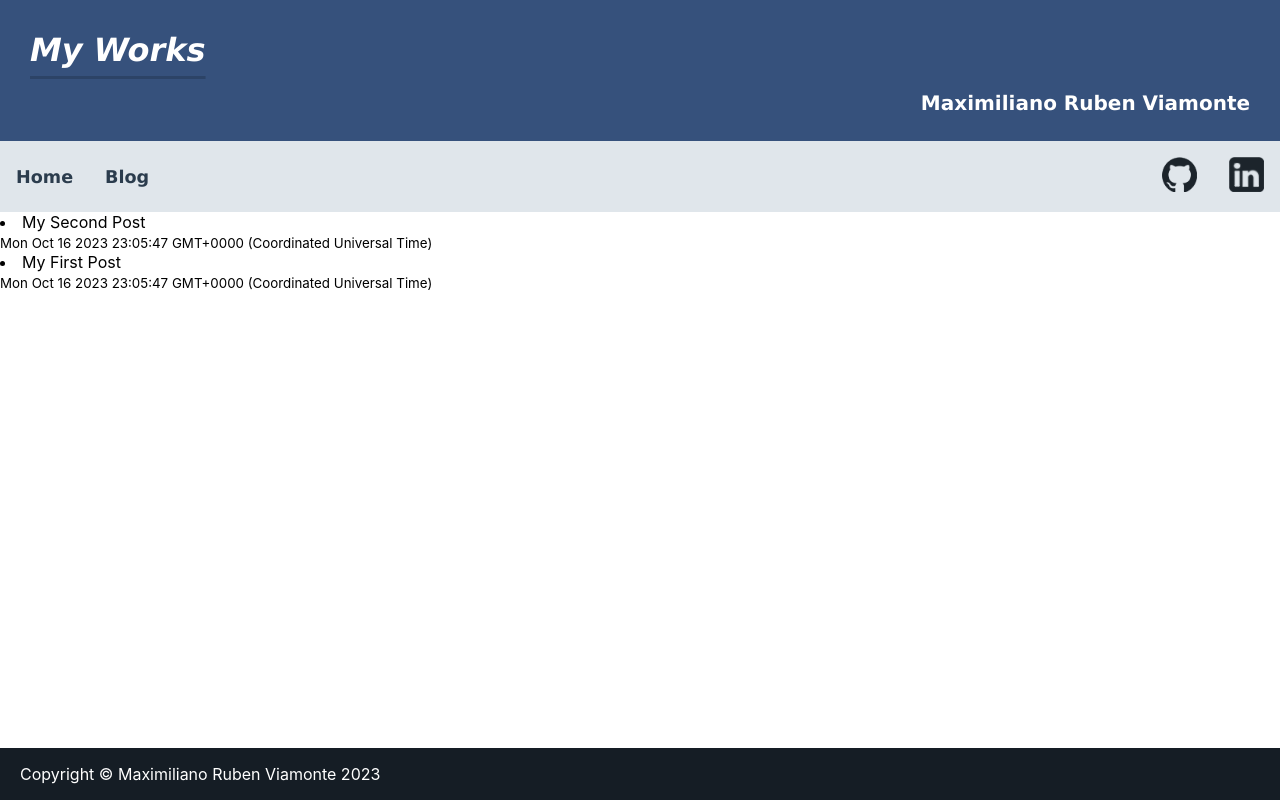
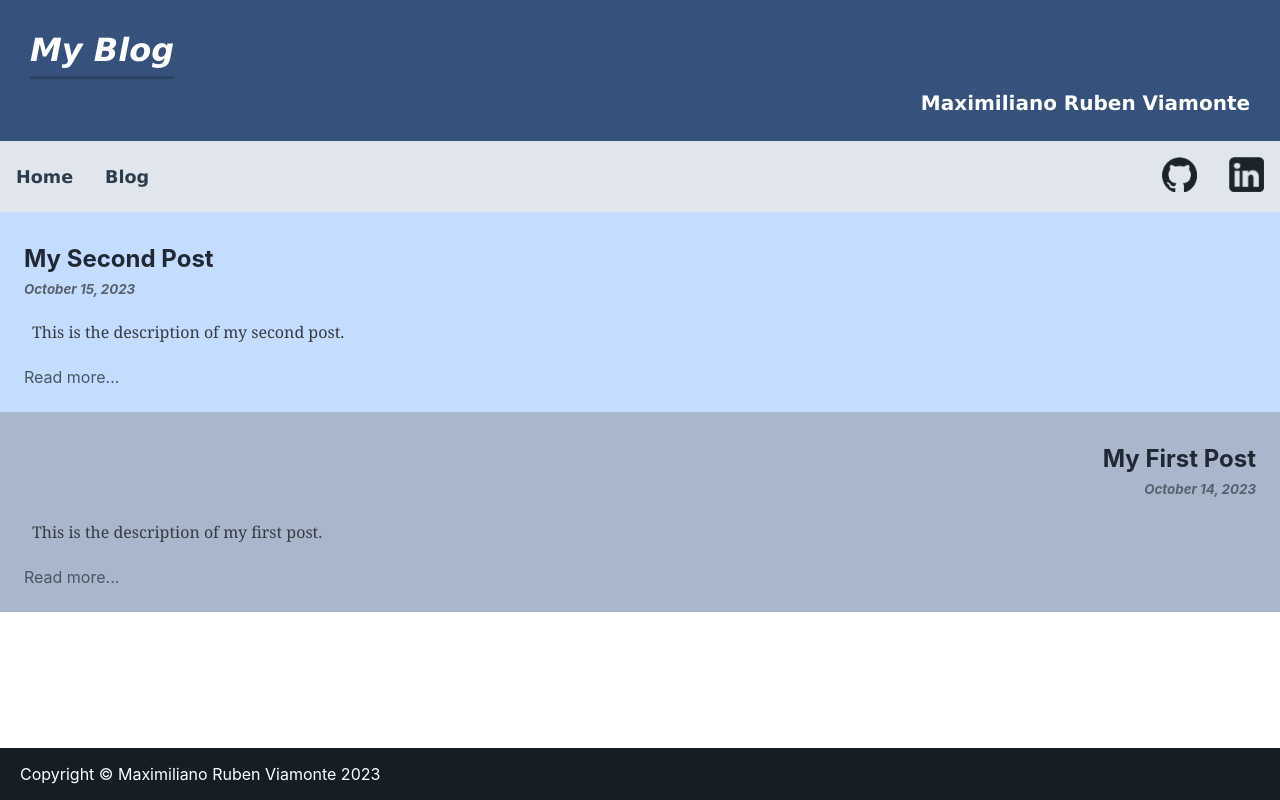
Before and after one commit to Stradex/personalWebsite, a Next.js app: page /blog in a window 1280 px wide. Built offline with nearby package versions, Linux system fonts and the light colour scheme.

Commit message:
Styling the blog section, the individual post and fixing issues related to Next.JS old versions not supporting className attribute inside the custom Image component by NextJS

```diff
--- a/components/date.js
+++ b/components/date.js
@@ -1,6 +1,6 @@
 import { parseISO, format } from "date-fns";
 
-export default function Date ( {dateString }) {
+export default function DateComponent ( {dateString }) {
     const date = parseISO(dateString);
     return <time dateTime={dateString}>{format(date, 'LLLL d, yyyy')}</time>;
 }
--- /dev/null
+++ b/components/postComponent.module.css
@@ -0,0 +1,13 @@
+.post_article {
+    padding: 1rem;
+}
+.post_title {
+    text-align: center;
+    font-weight: bold;
+    font-family: Verdana, Geneva, Tahoma, sans-serif;
+    color:rgb(43, 60, 77);
+}
+
+.post_date {
+    color: rgb(150, 153, 199);
+}
--- /dev/null
+++ b/components/postPreview.js
@@ -0,0 +1,22 @@
+import Link from "next/link";
+import styles from "./postPreview.module.css"
+import DateComponent from "./date";
+
+export default function PostPreview({id, date, title, description}) {
+    return (
+        <div className={styles.post_item}>
+            <h3 className={styles.post_title} >
+                <Link href={`/posts/${id}`}>{title}</Link>
+            </h3>
+        <small>
+          <DateComponent dateString={date} />
+        </small>
+        <p className={styles.post_description}>
+            {description}
+        </p>
+        <div className={styles.post_link}>
+            <Link href={`/posts/${id}`}>Read more...</Link>
+        </div>
+      </div>
+    );
+}
--- /dev/null
+++ b/components/postPreview.module.css
@@ -0,0 +1,52 @@
+.post_item {
+    min-height: 200px;
+    padding: 1.5rem;
+    display: flex;
+    flex-direction: column;
+}
+
+.post_item:nth-child(odd) {
+    background-color: #C4DCFF;
+}
+
+.post_item:nth-child(even){
+    background-color: #A9B7CC;
+}
+
+.post_title {
+    font-size: 1.5rem;
+    color: #202833;
+    margin: 0.5rem 0;
+}
+
+.post_item:nth-child(odd) .post_title {
+    text-align: left;
+}
+
+.post_item:nth-child(even) .post_title {
+    text-align: right;
+}
+.post_item small {
+    font-style: italic;
+    font-weight: bold;
+    color: #57606d;
+}
+
+.post_item:nth-child(odd) small {
+    align-self: flex-start;
+}
+
+.post_item:nth-child(even) small {
+    align-self: flex-end;
+}
+
+.post_description {
+    padding: 0.5rem;
+    color: rgb(54, 59, 66);
+    font-size: 1rem;
+    font-family: Georgia, 'Times New Roman', Times, serif;
+}
+
+.post_link {
+    color: rgb(71, 87, 97);
+}
--- a/pages/blog.js
+++ b/pages/blog.js
@@ -6,6 +6,7 @@ import Footer from "../components/footer";
 import styles from "../components/mainPage.module.css"
 import { getSortedPostsData } from "../lib/posts";
 import Link from "next/link";
+import PostPreview from "../components/postPreview";
 
 //Static Generation
 export async function getStaticProps() {
@@ -20,17 +21,15 @@ export async function getStaticProps() {
 export default function Blog({allPostsData}) {
     return (
     <MainPage>
-        <Header title="My Works" subtitle="Maximiliano Ruben Viamonte"></Header>
+      <Head>
+        <title>Blog of Maximiliano Ruben Viamonte.</title>
+        <meta name="description" content="Personal blog of Maximiliano Ruben Viamonte (aka Stradex)." />
+      </Head>
+        <Header title="My Blog" subtitle="Maximiliano Ruben Viamonte"></Header>
         <Menu></Menu>
         <div className={styles.mainContent}>
-            {allPostsData && allPostsData.map(({id, date, title}) => (
-              <li key={id}>
-              <Link href={`/posts/${id}`}>{title}</Link>
-              <br />
-              <small>
-                <Date dateString={date} />
-              </small>
-            </li>
+            {allPostsData && allPostsData.map(({id, date, title, description}) => (
+                <PostPreview key={id} id={id} date={date} title={title} description={description}></PostPreview>
             ))}
         </div>
         <Footer></Footer>
--- a/posts/firstPost.md
+++ b/posts/firstPost.md
@@ -1,6 +1,7 @@
 ---
 title: 'My First Post'
-date: '2023-10-15'
+date: '2023-10-14'
+description: 'This is the description of my first post.'
 ---
 
 This is my first post people, hiii
--- a/posts/secondPost.md
+++ b/posts/secondPost.md
@@ -1,6 +1,7 @@
 ---
 title: 'My Second Post'
 date: '2023-10-15'
+description: 'This is the description of my second post.'
 ---
 
 This is my second post people, hiii
```
Also changed, not shown: components/postComponent.js (added, +15 -0 lines), components/projectItem.js (+10 -3 lines), pages/posts/[id].js (+24 -2 lines).
